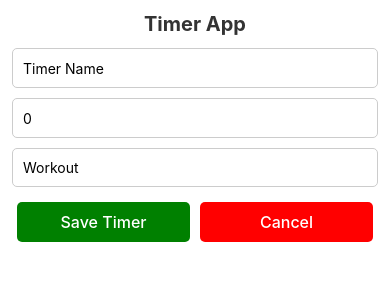
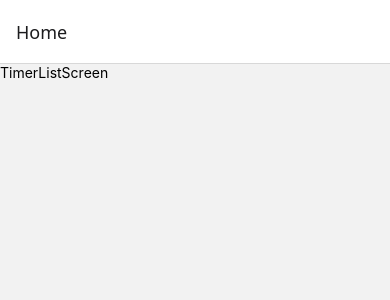
Before and after one commit to thesopan21/TimerApp, a React Native app: screen /Home in a window 390 px wide. Shown: the top 300 px of the page. Built offline with nearby package versions, Linux system fonts and the light colour scheme.

Commit message:
add navigation

```diff
--- a/App.tsx
+++ b/App.tsx
@@ -1,12 +1,27 @@
 import { StyleSheet, Text, View } from 'react-native'
 import React from 'react'
 import TestTimer from './src/component/TestTimer'
+import { createNativeStackNavigator } from '@react-navigation/native-stack';
+import { NavigationContainer } from '@react-navigation/native';
+import TimerListScreen from './src/screens/TimerListScreen/TimerListScreen';
+
+export type RootStackParamList = {
+  Home: undefined; // Home screen does not take any parameters
+  AddTimer: undefined;
+  TimerHistory: undefined;
+  // Add more screens here as needed
+};
+
+const Stack = createNativeStackNavigator<RootStackParamList>();
 
 const App = () => {
   return (
-    <View>
-      <TestTimer />
-    </View>
+    <NavigationContainer>
+      <Stack.Navigator initialRouteName="Home">
+        <Stack.Screen name="Home" component={TimerListScreen} />
+        {/* <Stack.Screen name="History" component={HistoryScreen} /> */}
+      </Stack.Navigator>
+    </NavigationContainer>
   )
 }
 
--- /dev/null
+++ b/src/screens/TimerListScreen/TimerListScreen.tsx
@@ -0,0 +1,14 @@
+import { StyleSheet, Text, View } from 'react-native'
+import React from 'react'
+
+const TimerListScreen = () => {
+    return (
+        <View>
+            <Text>TimerListScreen</Text>
+        </View>
+    )
+}
+
+export default TimerListScreen
+
+const styles = StyleSheet.create({})
```
Also changed, not shown: package.json (+7 -1 lines), src/screens/AddTimerScreen/AddTimerScreen.tsx (added, +14 -0 lines), 1 other file (tests, documents, lock files or other folders).
